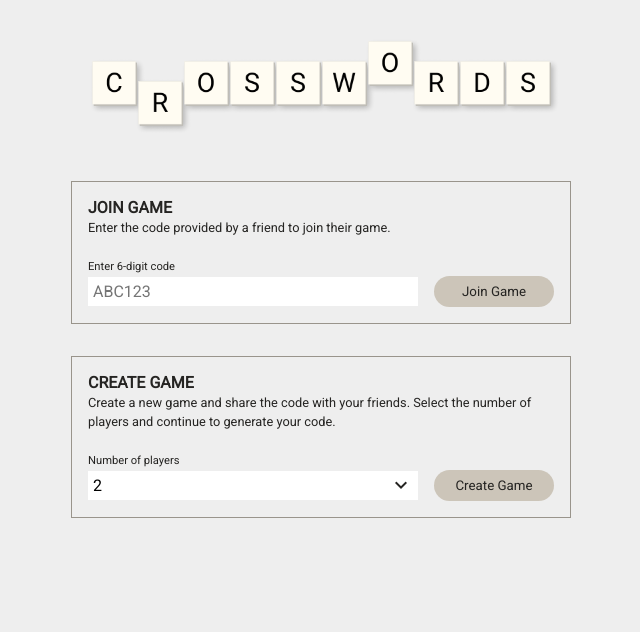
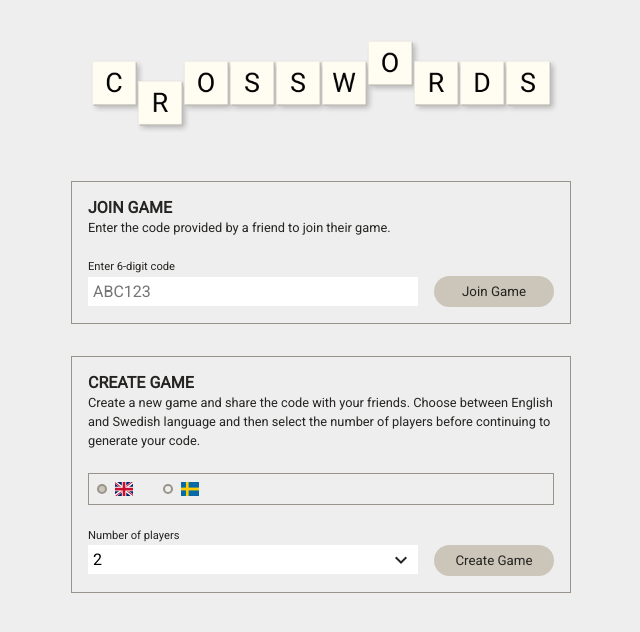
Before and after one commit to jack-carling/scrabble, a Vue app: page / in a window 1280 px wide. Shown: the top 632 px of the page, without its empty margins (319-959 px from the left). Built offline with nearby package versions, Linux system fonts and the light colour scheme; no server answers; a web font is replaced by a local one.

Commit message:
Radio buttons
Choose between english/swedish in the start view

```diff
--- a/src/views/Start.vue
+++ b/src/views/Start.vue
@@ -38,9 +38,19 @@
       <div class="info">
         <strong>CREATE GAME</strong><br />
         <span>
-          Create a new game and share the code with your friends. Select the number of players and continue to generate
-          your code.
+          Create a new game and share the code with your friends. Choose between English and Swedish language and then
+          select the number of players before continuing to generate your code.
         </span>
+      </div>
+      <div class="lang">
+        <div class="clickable" @click="handleLang('en')">
+          <div class="circle" :class="{ selected: lang === 'en' }"></div>
+          <img src="../assets/en.svg" alt="" />
+        </div>
+        <div class="clickable" @click="handleLang('sv')">
+          <div class="circle" :class="{ selected: lang === 'sv' }"></div>
+          <img src="../assets/sv.svg" alt="" />
+        </div>
       </div>
       <label for="create">
         Number of players
@@ -121,6 +131,7 @@ export default defineComponent({
       ],
       error: false,
       timeout: 0,
+      lang: 'en',
     };
   },
   methods: {
@@ -195,6 +206,9 @@ export default defineComponent({
         this.$router.push('/game');
       }
     },
+    handleLang(lang: string) {
+      this.lang = lang;
+    },
   },
   mounted() {
     if (this.$store.state.lobbyError === 'full') {
@@ -245,6 +259,32 @@ section.start {
     margin-bottom: 1.5rem;
     span {
       font-size: 0.8rem;
+    }
+  }
+  div.lang {
+    grid-column: 1 / 3;
+    margin-bottom: 1.5rem;
+    border: 1px solid $loading-bg;
+    display: flex;
+    div.clickable {
+      display: flex;
+      align-items: center;
+      padding: 0.5rem;
+      cursor: pointer;
+      img {
+        max-width: 20px;
+        margin-right: 2rem;
+      }
+      div.circle {
+        margin-right: 0.5rem;
+        border: 2px solid $loading-bg;
+        border-radius: 50%;
+        min-width: 10px;
+        min-height: 10px;
+      }
+      div.circle.selected {
+        background-color: $empty-bg;
+      }
     }
   }
   div.mobile {
```
Also changed, not shown: src/assets/en.svg (added), src/assets/sv.svg (added).
